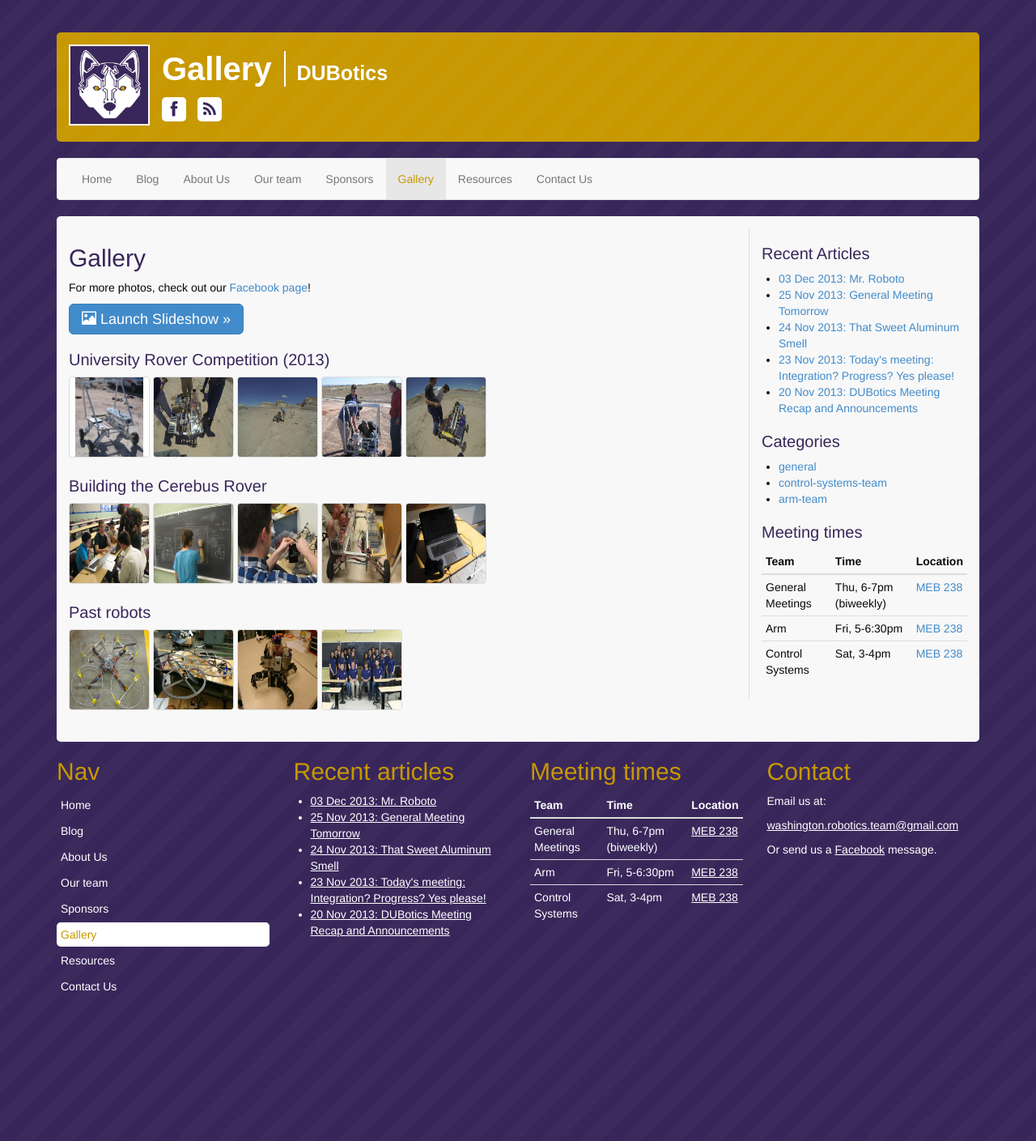
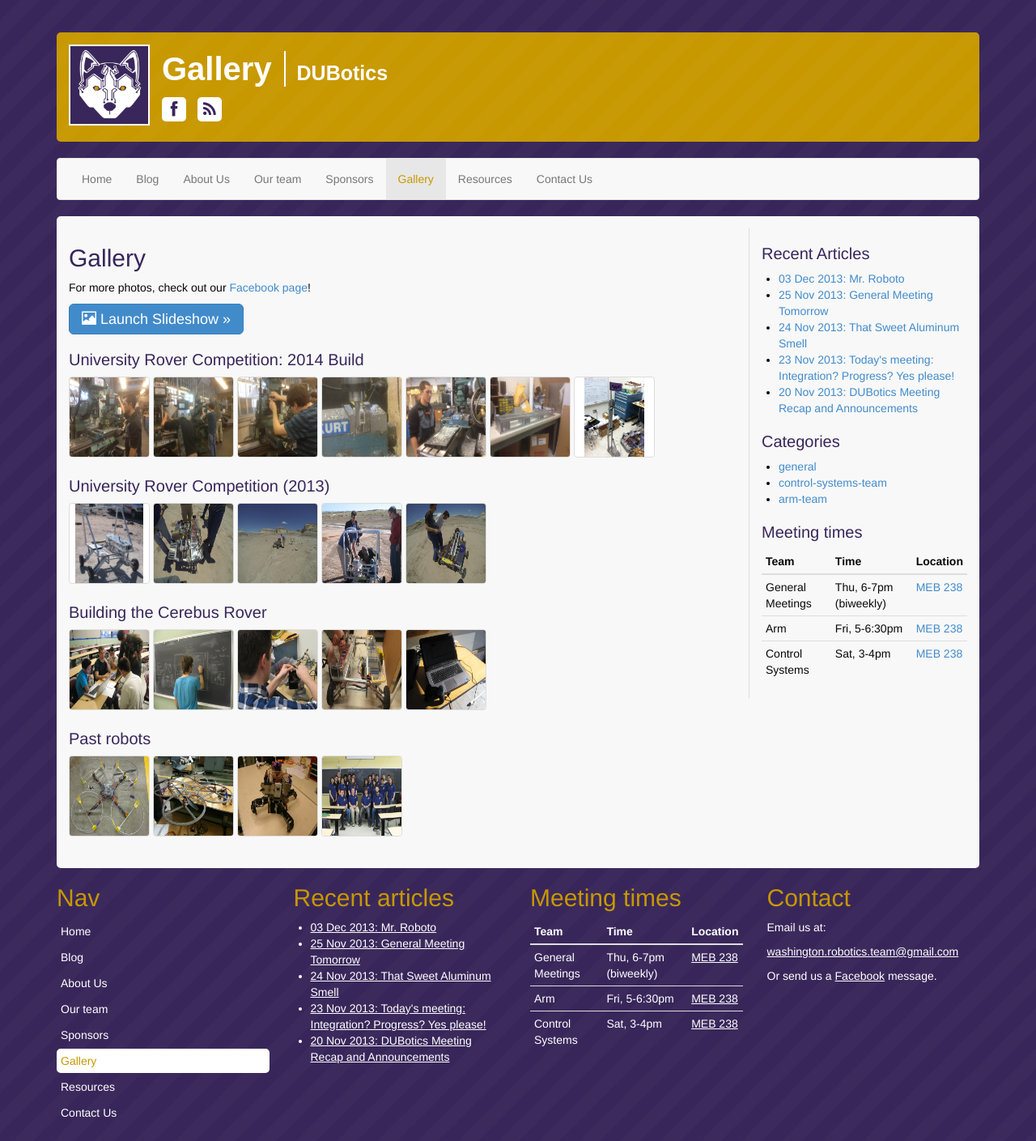
Before and after one commit to dubotics/dubotics.github.io, a Jekyll site: the page built from gallery.html, in a window 1280 px wide. Shown: the whole page at 81% size. Built offline with Jekyll 4.4.1, drawn with Linux system fonts in a browser that asks for light colours; Markdown is read by kramdown in place of the engine named in the settings; before the commit the page ends 1253 px from its top, so only the background shows below that.

Commit message:
Added photos from 2014 build

```diff
--- a/_config.yml
+++ b/_config.yml
@@ -39,6 +39,8 @@ carousel:
     images:
         - caption: Team Photo
           url: /assets/past_robots/team-photo.jpg
+        - caption: Finished Arm!
+          url: /assets/competition_2014/finished-arm.jpg
         - caption: Mars Rover
           url: /assets/competition_2013/full-rover.jpg
         - caption: Quadcopter
@@ -47,6 +49,22 @@ carousel:
 
 # Photo gallery config
 gallery:
+    - title: "University Rover Competition: 2014 Build"
+      images:
+        - caption: Machining parts 1
+          url: /assets/competition_2014/machining-parts-1.jpg
+        - caption: Machining parts 2
+          url: /assets/competition_2014/machining-parts-2.jpg
+        - caption: Machining parts 3
+          url: /assets/competition_2014/machining-parts-3.jpg
+        - caption: Drilling
+          url: /assets/competition_2014/drilling-1.jpg
+        - caption: More drilling
+          url: /assets/competition_2014/drilling-2.jpg
+        - caption: Chassis Skeleton
+          url: /assets/competition_2014/chassis-skeleton.jpg
+        - caption: Finished arm!
+          url: /assets/competition_2014/finished-arm.jpg
     - title: University Rover Competition (2013)
       images:
         - caption: Robot frame
```
Also changed, not shown: assets/competition_2014/chassis-skeleton.jpg (added), assets/competition_2014/drilling-1.jpg (added), assets/competition_2014/drilling-2.jpg (added), assets/competition_2014/machining-parts-1.jpg (added), assets/competition_2014/machining-parts-2.jpg (added), assets/competition_2014/machining-parts-3.jpg (added), 2 other files.
